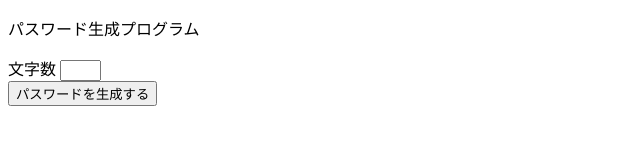
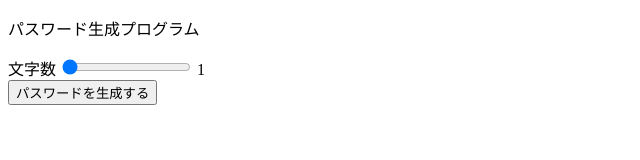
Before and after one commit to sho-darp/Electron-Password, a website: page index.html in a window 1280 px wide. Shown: the whole page, without its empty margins (0-640 px from the left). Drawn offline with Linux system fonts and the light colour scheme.

Commit message:
文字数指定方法をスライダーに変更

```diff
--- a/genPassword.js
+++ b/genPassword.js
@@ -18,3 +18,8 @@ function randomChar() {
     randChar = String.fromCharCode(randNum);
     return randChar;
 }
+
+function getPasswordLength() {
+    var length = document.getElementById("passLength").value;
+    document.getElementById("length").value = length;
+}
--- a/index.html
+++ b/index.html
@@ -8,7 +8,9 @@
   <p>パスワード生成プログラム</p>
   <div>
     文字数
-    <input type="text" id="passLength" size="2" maxlength="2">
+    <!-- スライダーに変更 -->
+    <input type="range" id="passLength" value="1" min="1" max="99" step="1" oninput="getPasswordLength();">
+    <output id="length">1</output>
   </div>
   <button onclick="generatePassword()">パスワードを生成する</button>
   <script src="genPassword.js"></script>
```
Also changed, not shown: 1 other file.
